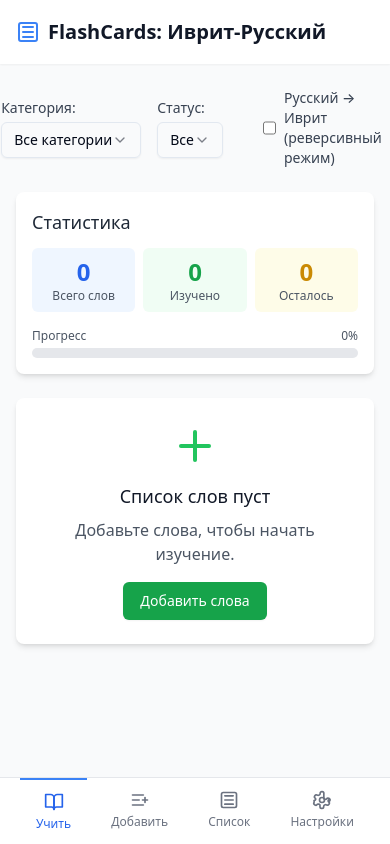
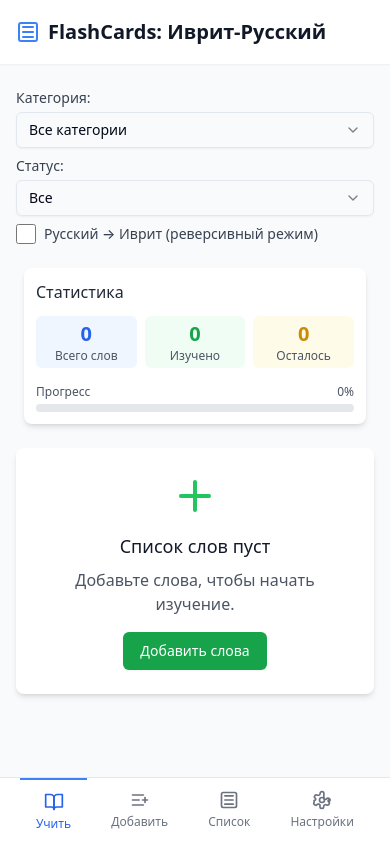
Before and after one commit to uginy/words-flashcards, a React (Vite) app: page / in a window 390 px wide. Built offline with nearby package versions, Linux system fonts and the light colour scheme.

Commit message:
Refactor layout and styling in App, FlashCard, and Statistics components for improved responsiveness and user experience.

```diff
--- a/src/App.tsx
+++ b/src/App.tsx
@@ -164,8 +164,8 @@ function App() {
         return (
           <div className="space-y-6">
             {/* Фильтр по категориям и переключатель режима обучения */}
-            <div className="flex items-center gap-4 mb-2 align-middle justify-center">
-              <div className="w-64">
+            <div className="flex flex-col gap-2 mb-2 sm:flex-row sm:items-center sm:gap-4 sm:justify-center">
+              <div className="w-full sm:w-64">
                 <label className="block text-sm font-medium text-gray-700 mb-1">Категория:</label>
                 <Select value={selectedCategory} onValueChange={setSelectedCategory}>
                   <SelectTrigger>
@@ -180,7 +180,7 @@ function App() {
                   </SelectContent>
                 </Select>
               </div>
-              <div className="w-64">
+              <div className="w-full sm:w-64">
                 <label className="block text-sm font-medium text-gray-700 mb-1">Статус:</label>
                 <Select value={selectedStatus} onValueChange={v => setSelectedStatus(v as 'all' | 'learned' | 'not_learned')}>
                   <SelectTrigger>
@@ -193,7 +193,7 @@ function App() {
                   </SelectContent>
                 </Select>
               </div>
-              <label className="flex items-center cursor-pointer select-none ml-6">
+              <label className="flex items-center cursor-pointer select-none ml-0 sm:ml-6">
                 <input
                   type="checkbox"
                   checked={reverseMode}
--- a/src/components/FlashCard.tsx
+++ b/src/components/FlashCard.tsx
@@ -115,8 +115,8 @@ const FlashCard: React.FC<FlashCardProps> = ({ word: propWord, reverse, onMarkAs
   const categoryColors = getCategoryColor(word.category);
 
   return (
-    <div className="w-full max-w-xl mx-auto">
-      <div className="card-container relative">
+    <div className="w-full max-w-xl mx-auto px-2 sm:px-0">
+      <div className="card-container relative min-h-[340px] sm:min-h-[400px]">
 
         <div className="absolute top-3 right-4 z-10">
           {word.isLearned ? (
@@ -138,9 +138,8 @@ const FlashCard: React.FC<FlashCardProps> = ({ word: propWord, reverse, onMarkAs
           )}
         </div>
         <div className={`card ${flipped ? 'flipped' : ''}`}>
-
           <div
-            className={`card-front rounded-xl p-6 flex flex-col justify-between items-center shadow-lg relative ${categoryColors.bg}`}
+            className={`card-front rounded-xl p-4 sm:p-6 flex flex-col justify-between items-center shadow-lg relative ${categoryColors.bg}`}
             onClick={handleFlip}
             onKeyDown={handleKeyDown}
             role="button"
@@ -184,10 +183,9 @@ const FlashCard: React.FC<FlashCardProps> = ({ word: propWord, reverse, onMarkAs
                 </>
               )}
             </div>
-            <div className="w-full flex justify-between items-center pt-10 ">
-
+            <div className="w-full flex flex-col gap-3 sm:flex-row sm:justify-between sm:items-center pt-8">
               <button
-                className="px-3 py-1 rounded-md bg-green-500 text-white text-lg hover:bg-green-600 transition-colors"
+                className="w-full sm:w-auto px-3 py-2 rounded-md bg-green-500 text-white text-base sm:text-lg hover:bg-green-600 transition-colors"
                 onClick={(e) => {
                   e.stopPropagation();
                   handleMarkLearned();
@@ -195,9 +193,8 @@ const FlashCard: React.FC<FlashCardProps> = ({ word: propWord, reverse, onMarkAs
               >
                 Знаю
               </button>
-
               <button
-                className="px-3 py-1 rounded-md bg-orange-500 text-white text-lg hover:bg-orange-600 transition-colors"
+                className="w-full sm:w-auto px-3 py-2 rounded-md bg-orange-500 text-white text-base sm:text-lg hover:bg-orange-600 transition-colors"
                 onClick={(e) => {
                   e.stopPropagation();
                   handleSkip();
@@ -205,12 +202,11 @@ const FlashCard: React.FC<FlashCardProps> = ({ word: propWord, reverse, onMarkAs
               >
                 Далее
               </button>
-
             </div>
           </div>
 
           <div
-            className={`card-back rounded-xl p-6 flex flex-col justify-between items-center shadow-lg relative ${categoryColors.bg}`}
+            className={`card-back rounded-xl p-4 sm:p-6 flex flex-col justify-between items-center shadow-lg relative ${categoryColors.bg}`}
             onClick={handleFlip}
             onKeyDown={handleKeyDown}
             role="button"
@@ -239,11 +235,9 @@ const FlashCard: React.FC<FlashCardProps> = ({ word: propWord, reverse, onMarkAs
                 </>
               )}
             </div>
-            <div className="w-full flex justify-between items-center pt-10">
-
-
+            <div className="w-full flex flex-col gap-3 sm:flex-row sm:justify-between sm:items-center pt-8">
               <button
-                className="px-3 py-1 rounded-md bg-green-500 text-white text-lg hover:bg-green-600 transition-colors"
+                className="w-full sm:w-auto px-3 py-2 rounded-md bg-green-500 text-white text-base sm:text-lg hover:bg-green-600 transition-colors"
                 onClick={(e) => {
                   e.stopPropagation();
                   handleMarkLearned();
@@ -251,9 +245,8 @@ const FlashCard: React.FC<FlashCardProps> = ({ word: propWord, reverse, onMarkAs
               >
                 Знаю
               </button>
-
               <button
-                className="px-3 py-1 rounded-md bg-orange-500 text-white text-lg hover:bg-orange-600 transition-colors"
+                className="w-full sm:w-auto px-3 py-2 rounded-md bg-orange-500 text-white text-base sm:text-lg hover:bg-orange-600 transition-colors"
                 onClick={(e) => {
                   e.stopPropagation();
                   handleSkip();
@@ -261,7 +254,6 @@ const FlashCard: React.FC<FlashCardProps> = ({ word: propWord, reverse, onMarkAs
               >
                 Далее
               </button>
-
             </div>
           </div>
         </div>
--- a/src/components/Statistics.tsx
+++ b/src/components/Statistics.tsx
@@ -21,35 +21,30 @@ const Statistics: FC<StatisticsProps> = ({ stats }) => {
  const progressPercent = total > 0 ? Math.round((learned / total) * 100) : 0;
 
  return (
-   <div className="w-full max-w-xl mx-auto">
-     <div className="bg-white rounded-lg shadow-md p-4">
-       <h3 className="text-lg font-medium text-gray-800 mb-3">Статистика</h3>
-
+   <div className="w-full max-w-xl mx-auto px-2 sm:px-0">
+     <div className="bg-white rounded-lg shadow-md p-3 sm:p-4">
+       <h3 className="text-base sm:text-lg font-medium text-gray-800 mb-3">Статистика</h3>
        <div className="grid grid-cols-3 gap-2 mb-4">
-         <div className="text-center p-2 bg-blue-50 rounded-md">
-           <div className="text-2xl font-semibold text-blue-600">{total}</div>
+         <div className="text-center p-1 sm:p-2 bg-blue-50 rounded-md">
+           <div className="text-xl sm:text-2xl font-semibold text-blue-600">{total}</div>
            <div className="text-xs text-gray-600">Всего слов</div>
          </div>
-
-         <div className="text-center p-2 bg-green-50 rounded-md">
-           <div className="text-2xl font-semibold text-green-600">{learned}</div>
+         <div className="text-center p-1 sm:p-2 bg-green-50 rounded-md">
+           <div className="text-xl sm:text-2xl font-semibold text-green-600">{learned}</div>
            <div className="text-xs text-gray-600">Изучено</div>
          </div>
-
-         <div className="text-center p-2 bg-yellow-50 rounded-md">
-           <div className="text-2xl font-semibold text-yellow-600">{remaining}</div>
+         <div className="text-center p-1 sm:p-2 bg-yellow-50 rounded-md">
+           <div className="text-xl sm:text-2xl font-semibold text-yellow-600">{remaining}</div>
            <div className="text-xs text-gray-600">Осталось</div>
          </div>
        </div>
-
        <div className="mb-1 flex justify-between text-xs text-gray-600">
          <span>Прогресс</span>
          <span>{progressPercent}%</span>
        </div>
-
-       <div className="w-full bg-gray-200 rounded-full h-2.5">
+       <div className="w-full bg-gray-200 rounded-full h-2">
          <div
-           className="bg-blue-600 h-2.5 rounded-full transition-all duration-500 ease-in-out"
+           className="bg-blue-600 h-2 rounded-full transition-all duration-500 ease-in-out"
            style={{ width: `${progressPercent}%` }}
          ></div>
        </div>
```
